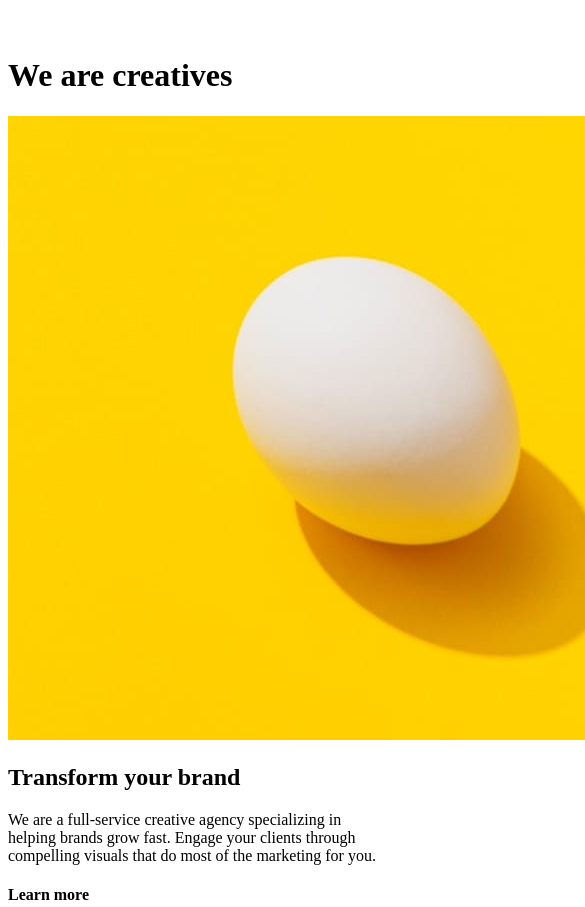
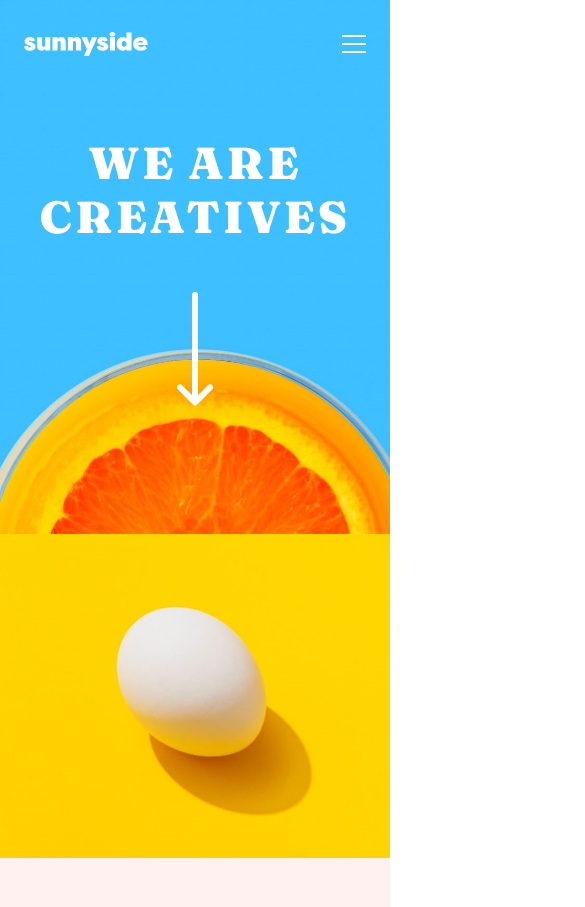
Before and after one commit to Fola-Joe/Sunnyside-agency-landing-page, a plain HTML site: page index.html in a window 390 px wide. Shown: the top 907 px of the page, 585 px wide, since content can reach past the window. Drawn offline with Linux system fonts and the light colour scheme.

Commit message:
Update css

```diff
--- a/index.html
+++ b/index.html
@@ -12,7 +12,7 @@
   <div class="wrapper">
     <header>
       <nav>
-        <img src="images/logo.svg" alt="">
+        <img src="images/logo.svg" alt="logo">
         <img src="images/icon-hamburger.svg" alt="">
         <!-- About
         Services
@@ -20,12 +20,15 @@
         Contact -->
       </nav>
       <h1>We are creatives</h1>
+      <div class="arrow-img">
+        <img src="images/icon-arrow-down.svg" alt="arrow down icon">
+      </div>
     </header>
 
     <main>
-      <section>
+      <section class="first-section">
         <!-- Use the picture tag here for both mobile and desktop images -->
-        <img src="images/mobile/image-transform.jpg" alt="">
+        <img src="images/mobile/image-transform.jpg" alt="egg image" class="egg-img">
         <article>
           <h2>Transform your brand</h2>
           <p>We are a full-service creative agency specializing in helping brands grow fast.
@@ -33,7 +36,7 @@
           <h4>Learn more</h4>
         </article>
       </section>
-      <section>
+      <section class="second-section">
         <img src="images/mobile/image-stand-out.jpg" alt="">
         <article>
         <h2>Stand out to the right audience</h2>
@@ -42,7 +45,7 @@
         <h4>Learn more</h4>
         </article>
       </section>
-      <section>
+      <section class="third-section">
         <section>
           <img src="images/mobile/image-graphic-design.jpg" alt="">
           <div>
@@ -60,8 +63,8 @@
           </div>
         </section>
       </section>
-      <section>
-        <h1>Client testimonials</h1>
+      <section class="fourth-section">
+        <h4>Client testimonials</h4>
         <section>
           <article>
             <img src="images/image-emily.jpg" alt="">
@@ -88,7 +91,7 @@
           </article>
         </section>
       </section>
-      <section>
+      <section class="images">
         <img src="images/mobile/image-gallery-milkbottles.jpg" alt="">
         <img src="images/mobile/image-gallery-orange.jpg" alt="">
         <img src="images/mobile/image-gallery-cone.jpg" alt="">
--- a/style.css
+++ b/style.css
@@ -0,0 +1,119 @@
+@import url('https://fonts.googleapis.com/css2?family=Barlow:wght@600&family=Fraunces:opsz,wght@9..144,700;9..144,900&display=swap');
+
+html, body, div, span, applet, object, iframe,
+h1, h2, h3, h4, h5, h6, p, blockquote, pre,
+a, abbr, acronym, address, big, cite, code,
+del, dfn, em, img, ins, kbd, q, s, samp,
+small, strike, strong, sub, sup, tt, var,
+b, u, i, center, dl, dt, dd, ol, ul, li,
+fieldset, form, label, legend,
+table, caption, tbody, tfoot, thead, tr, th, td,
+article, aside, canvas, details, embed,
+figure, figcaption, footer, header, hgroup,
+menu, nav, output, ruby, section, summary,
+time, mark, audio, video {
+	margin: 0;
+	padding: 0;
+	border: 0;
+	font-size: 100%;
+	font: inherit;
+	vertical-align: baseline;
+}
+/* HTML5 display-role reset for older browsers */
+article, aside, details, figcaption, figure,
+footer, header, hgroup, menu, nav, section, img {
+	display: block;
+}
+body {
+	line-height: 1;
+}
+ol, ul {
+	list-style: none;
+}
+blockquote, q {
+	quotes: none;
+}
+blockquote:before, blockquote:after,
+q:before, q:after {
+	content: '';
+	content: none;
+}
+table {
+	border-collapse: collapse;
+	border-spacing: 0;
+}
+
+
+html {box-sizing: border-box;}
+body {min-height: 100vh;}
+.wrapper {
+    display: flex;
+    flex-direction: column;
+    width: 100%;
+}
+header {
+    background-image: url(images/mobile/image-header.jpg);
+    background-position: top;
+    background-repeat: no-repeat;
+    background-size: cover;
+    width: 100%;
+    padding: 2rem 0 8rem;
+    text-align: center;
+}
+nav {
+    display: flex;
+    justify-content: space-between;
+    align-items: center;
+    margin: 0 1.5rem 5rem;
+}
+h1 {
+    font-family: 'Fraunces', serif;
+    font-size: 2.8rem;
+    font-weight: 900;
+    text-transform: uppercase;
+    line-height: 1.2;
+    letter-spacing: 0.2rem;
+    color: white;
+    margin-bottom: 3rem;
+}
+.arrow-img {
+    display: flex;
+    justify-content: center;
+}
+main {width: 100%;}
+.first-section article, .second-section article, .fourth-section{
+    background-color: hsla(7, 99%, 70%, 0.1);
+    text-align: center;
+}
+.first-section article, .second-section article {
+    padding: 4rem 1.5rem;
+}
+h2 {
+    font-family: 'Fraunces', serif;
+    font-weight: 900;
+    font-size: 2rem;
+    line-height: 1.2;
+    margin-bottom: 1.5rem;
+}
+.first-section p, .second-section p {
+    font-family: 'Barlow', sans-serif;
+    font-size: 1.1rem;
+    line-height: 1.5;
+    margin-bottom: 2rem;
+}
+.first-section img, .second-section img, .third-section img, .images img {width: 100%;}
+.third-section div {
+    text-align: center;
+    padding: 0 1rem;
+    margin-top: -8rem;
+    /* padding-bottom: 2rem; */
+}
+.third-section h3 {
+    font-family: 'Fraunces', serif;
+    font-size: 1.8rem;
+    margin-bottom: 1.5rem;
+}
+.third-section p {
+    font-family: 'Barlow', sans-serif;
+    line-height: 1.5;
+}
```
